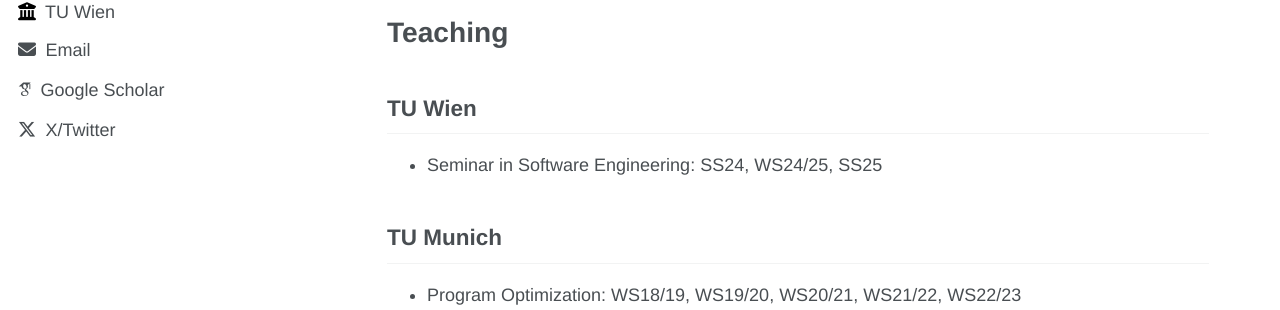
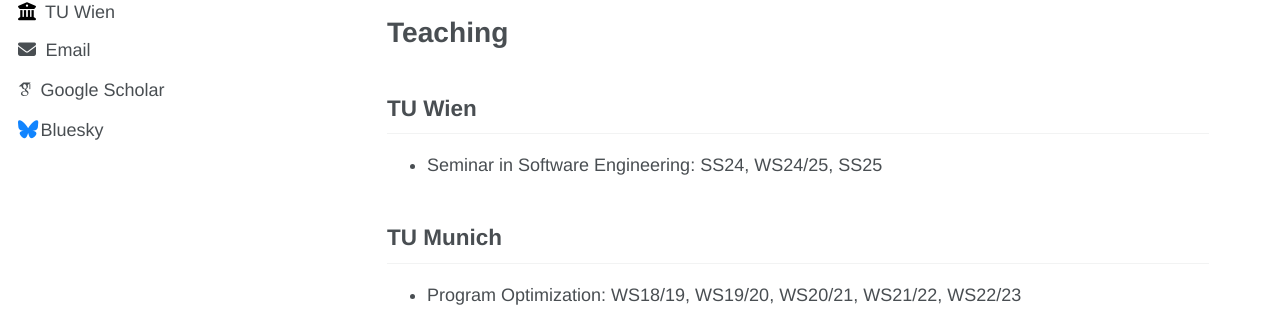
Before and after one commit to aisychev/aisychev.github.io, a Jekyll site: the page built from _pages/about.md, in a window 1280 px wide. Shown: the part 542-852 px from the top of the page. Built offline with Jekyll 4.4.1, drawn with Linux system fonts in a browser that asks for light colours; some web fonts are replaced.

Commit message:
switch twitter for bluesky

```diff
--- a/_config.yml
+++ b/_config.yml
@@ -48,7 +48,7 @@ author:
   stackoverflow    : # User number or user number and name (i.e., use "1" or "1/jeff-atwood")
 
   # Social media
-  bluesky          : #"bsky.app" # Replace this with you Bluesky username
+  bluesky          : "isychev.bsky.social" #"bsky.app" # Replace this with you Bluesky username
   facebook         : # Username
   flickr           : # Username
   foursquare       : # Username
@@ -65,7 +65,7 @@ author:
   steam            : # Username
   telegram         : # URL
   tumblr           : # Username
-  twitter          : izycheva
+  twitter          : # izycheva
   vine             : # Username
   weibo            : # Username
   wikipedia        : # Username
```
